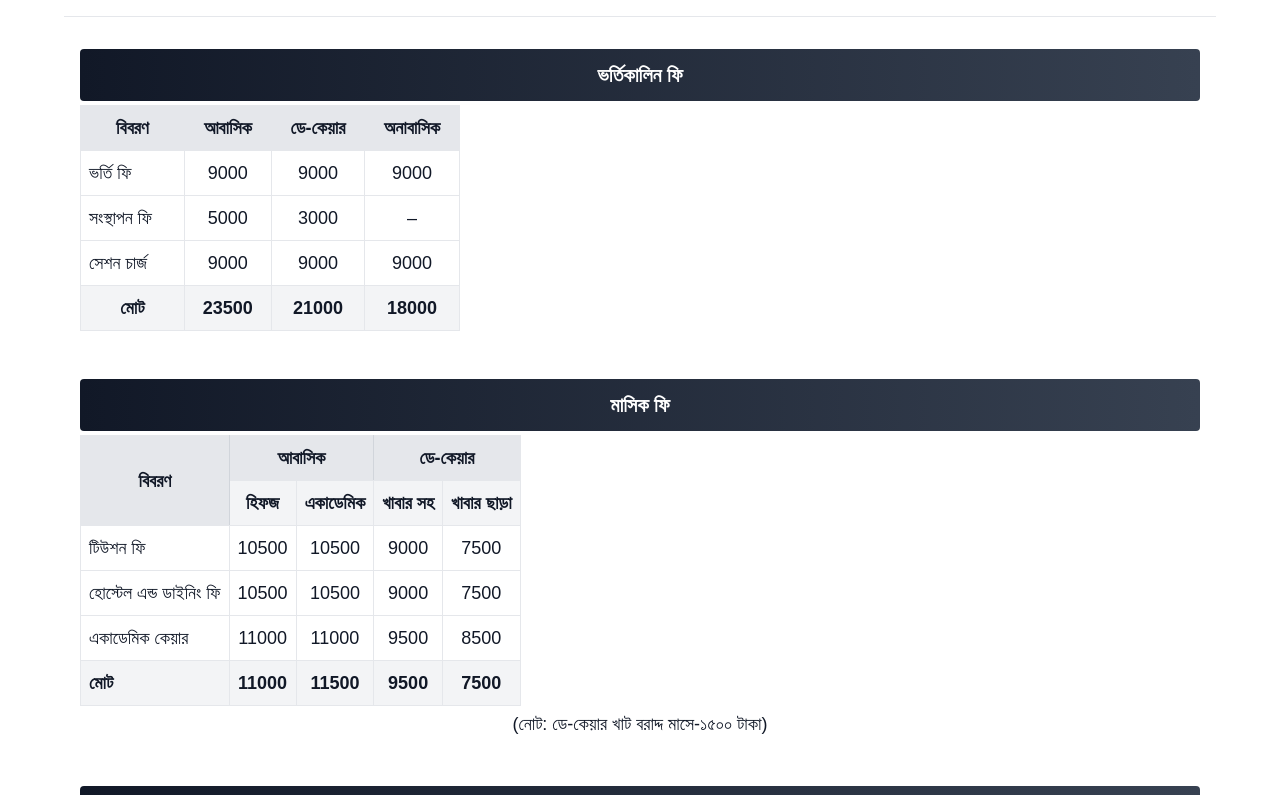
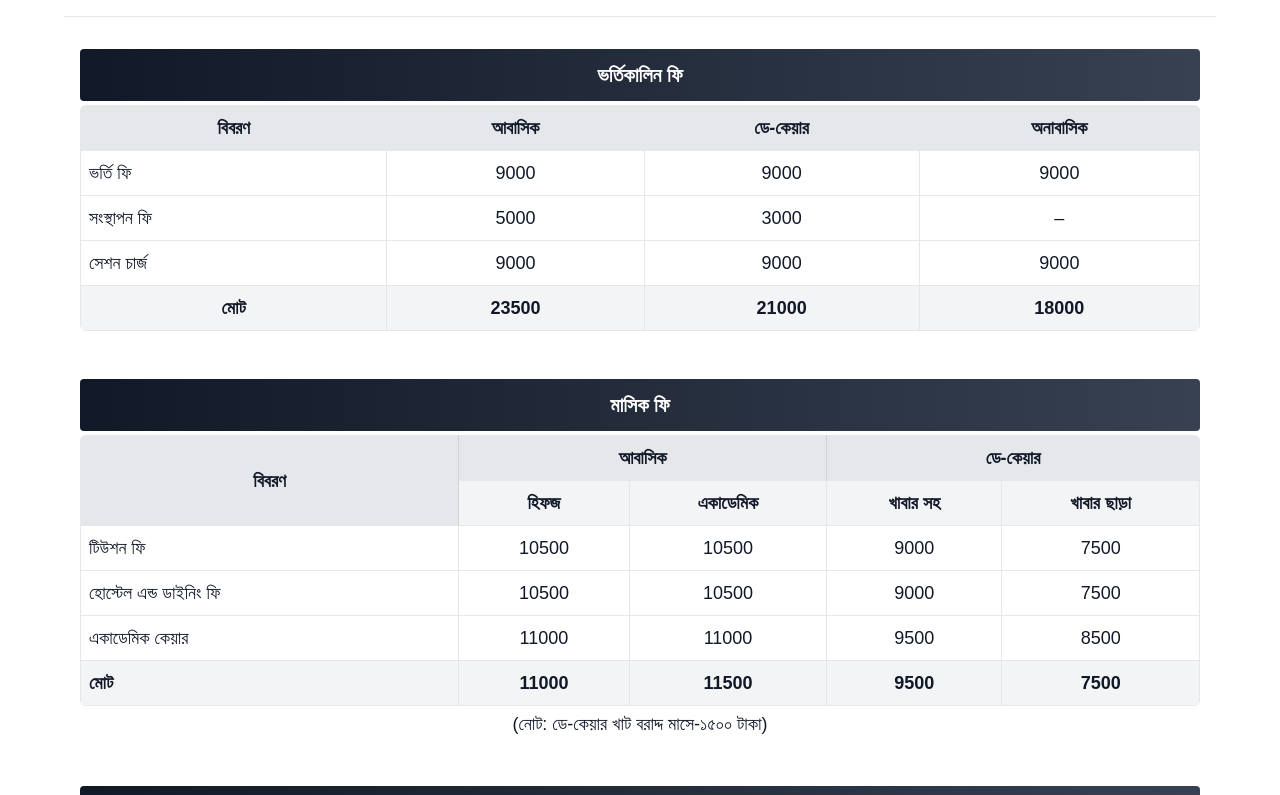
Before and after one commit to arifbillah0156/DAMM, a Next.js app: page /AdmissionFee in a window 1280 px wide. Shown: the top 795 px of the page. Built offline with nearby package versions, Linux system fonts and the light colour scheme; a web font is replaced by a local one.

Commit message:
edita45fs455a4f

```diff
--- a/app/AdmissionFee/Section_1.jsx
+++ b/app/AdmissionFee/Section_1.jsx
@@ -4,8 +4,8 @@
             <h3 className="text-xl font-semibold mb-1 bg-gradient-to-r from-gray-900 to-gray-700 text-white py-3 rounded text-center">
                 ভর্তিকালিন ফি
             </h3>
-            <div className="w-full overflow-x-auto">
-                <table className="table-auto min-w-[380px] border border-gray-300">
+            <div className="w-full overflow-x-auto rounded-md">
+                <table className="table-auto min-w-[380px] sm:w-full border border-gray-300">
                     <thead>
                         <tr className="bg-gray-200">
                             <th className="border p-2">বিবরণ</th>
--- a/app/AdmissionFee/Section_2.jsx
+++ b/app/AdmissionFee/Section_2.jsx
@@ -4,8 +4,8 @@
             <h3 className="text-xl w-full font-semibold mb-1 bg-gradient-to-r from-gray-900 to-gray-700 text-white py-3 rounded text-center">
                 মাসিক ফি
             </h3>
-            <div className="w-full overflow-x-auto">
-                <table className="table-auto border border-gray-300 min-w-[400px]">
+            <div className="w-full overflow-x-auto rounded-md">
+                <table className="table-auto border border-gray-300 min-w-[400px]  sm:w-full">
                     <thead>
                         <tr className="bg-gray-200">
                             <th rowSpan="2" className="border p-2 text-center align-middle border-r-gray-300">বিবরণ</th>
```
Also changed, not shown: app/AdmissionFee/Section_3.jsx (added).
